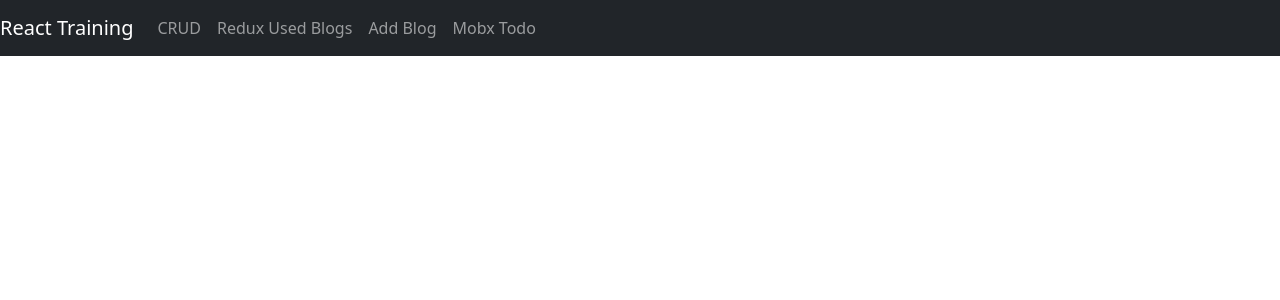
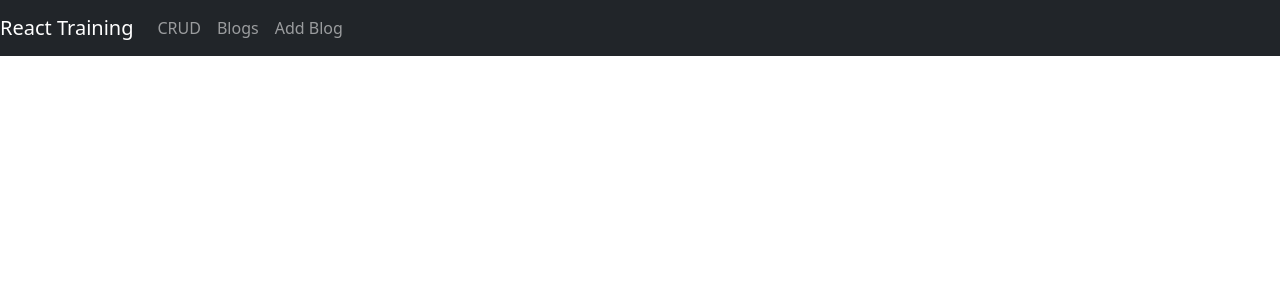
Before and after one commit to pravin-react/CRUD-using-redux-toolkit, a React (Create React App) app: page / in a window 1280 px wide. Shown: the top 300 px of the page. Built offline with nearby package versions, Linux system fonts and the light colour scheme.

Commit message:
Nav Corrrections

```diff
--- a/src/App.js
+++ b/src/App.js
@@ -28,13 +28,10 @@ function App() {
               <a className="nav-link" href="/products">CRUD</a>
           </li>
           <li className="nav-item">
-          <a className="nav-link" href="/blogs">Redux Used Blogs</a>
+          <a className="nav-link" href="/blogs">Blogs</a>
           </li>
           <li className="nav-item">
-          <a className="nav-link" href="/add">Add Blog</a>
-          </li>
-          <li className="nav-item">
-              <a className="nav-link" href="/todo">Mobx Todo</a>
+             <a className="nav-link" href="/add">Add Blog</a>
           </li>
         </div>
       </nav>
```
